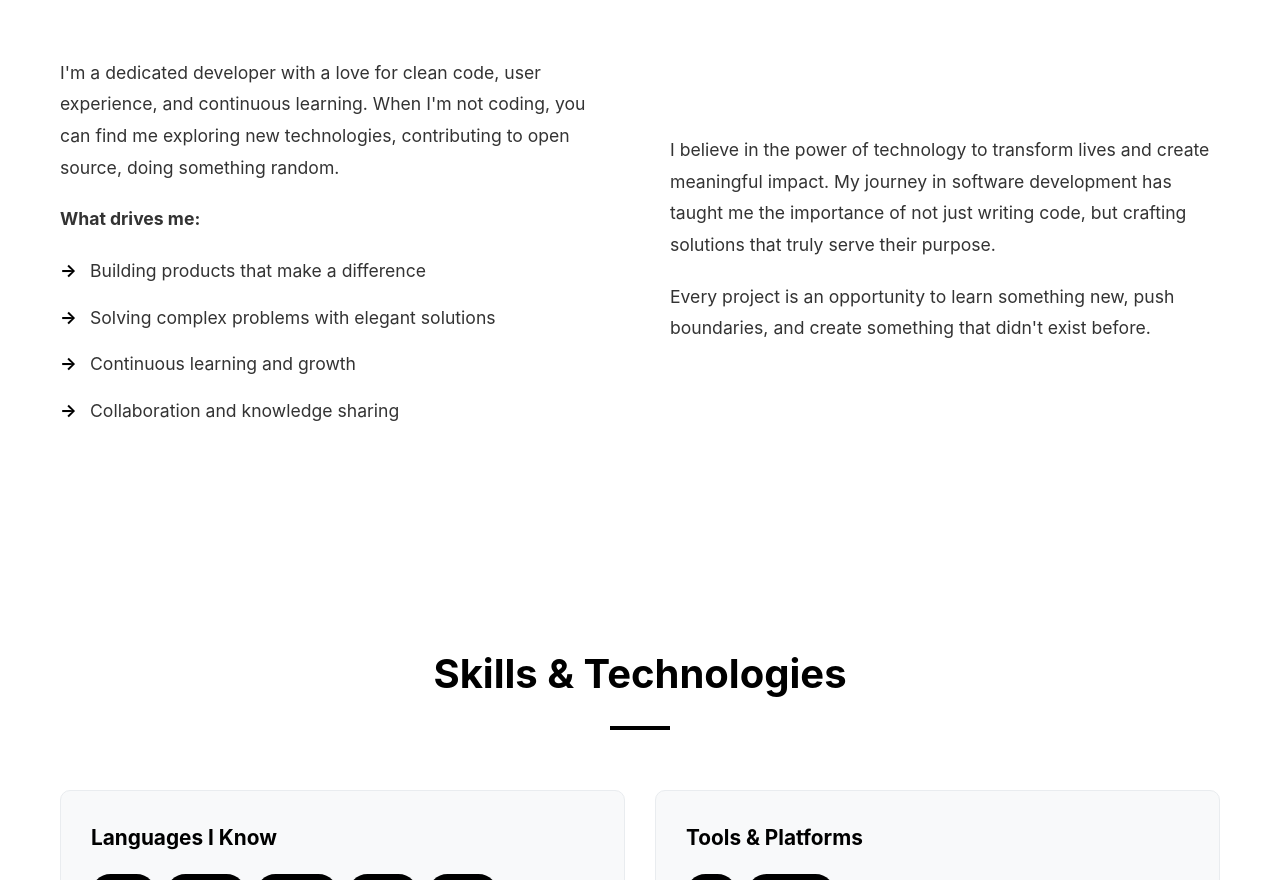
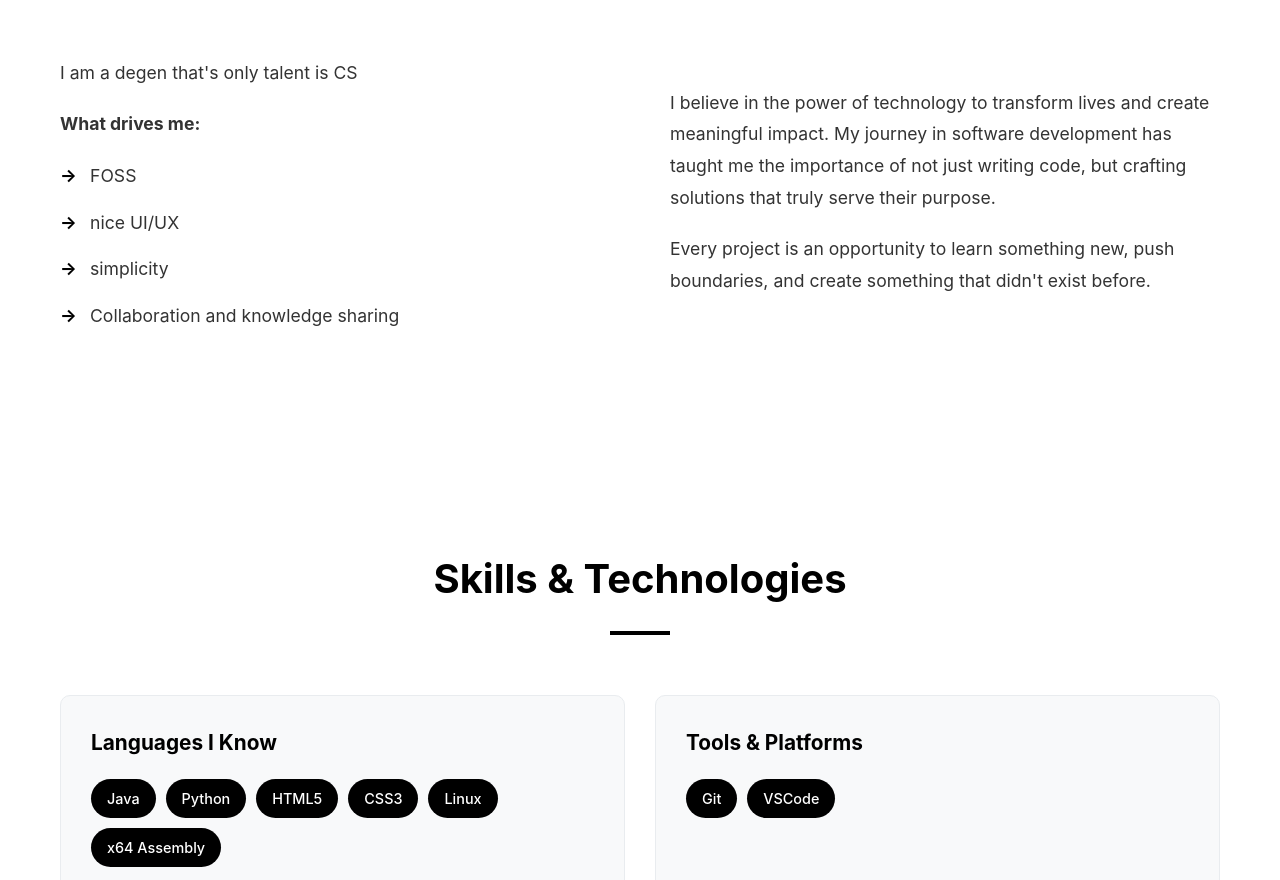
Before and after one commit to nonnumbered/nonnumbered.github.io, a plain HTML site: page index.html in a window 1280 px wide. Shown: the part 705-1585 px from the top of the page. Drawn offline with Linux system fonts and the light colour scheme.

Commit message:
change "what drives me"

```diff
--- a/index.html
+++ b/index.html
@@ -704,12 +704,12 @@
             <h2 class="section-title">About Me</h2>
             <div class="about-content">
                 <div class="about-text">
-                    <p>I'm a dedicated developer with a love for clean code, user experience, and continuous learning. When I'm not coding, you can find me exploring new technologies, contributing to open source, doing something random.</p>
+                    <p>I am a degen that's only talent is CS</p>
                     <p><strong>What drives me:</strong></p>
                     <ul>
-                        <li>Building products that make a difference</li>
-                        <li>Solving complex problems with elegant solutions</li>
-                        <li>Continuous learning and growth</li>
+                        <li>FOSS</li>
+                        <li>nice UI/UX</li>
+                        <li>simplicity</li>
                         <li>Collaboration and knowledge sharing</li>
                     </ul>
                 </div>
```
